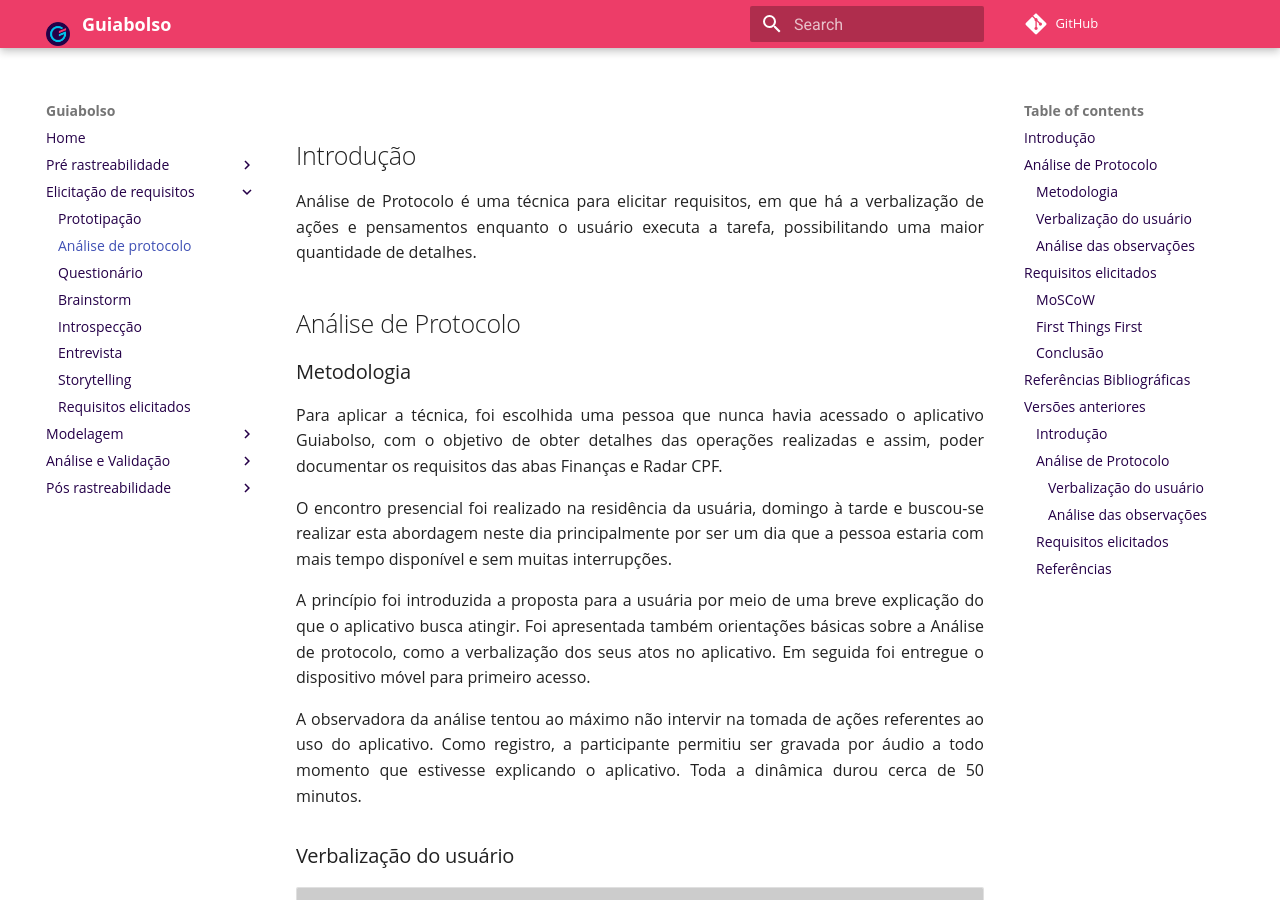
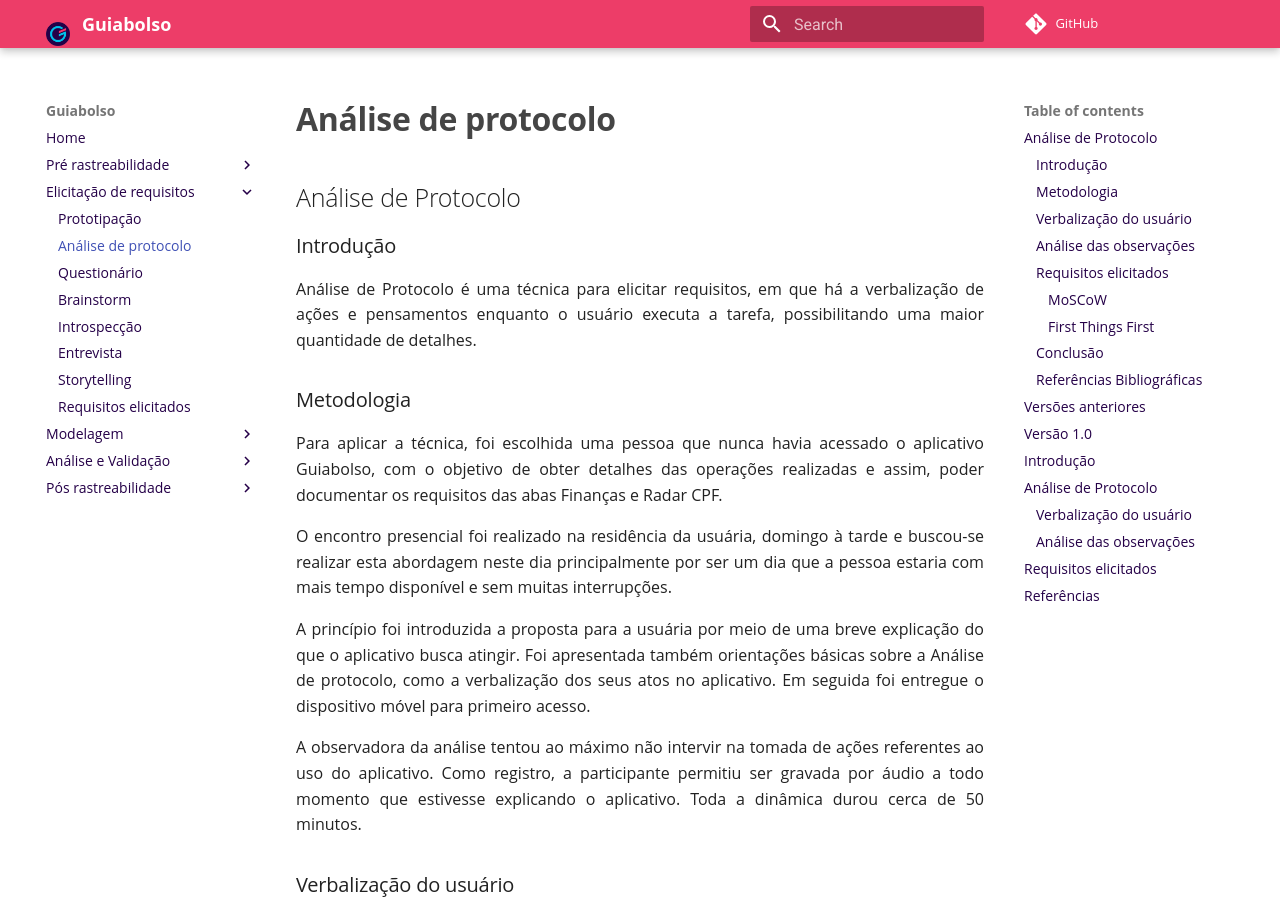
Before and after one commit to fga-disciplinas/2019.1-Guia-Bolso, an MkDocs documentation site: the page built from docs/elicitacao-de-requisitos/analise-de-protocolo.md, in a window 1280 px wide and 900 px high. Built offline with MkDocs 1.6.1 and Material for MkDocs 9.7.7, drawn with Linux system fonts in a browser that asks for light colours; comment, search, counter and statistics services are not loaded; old or Windows-style settings are respelled for this version of MkDocs.

```diff
--- a/docs/elicitacao-de-requisitos/analise-de-protocolo.md
+++ b/docs/elicitacao-de-requisitos/analise-de-protocolo.md
@@ -1,9 +1,11 @@
-## Introdução
+## Análise de Protocolo
+
+### Introdução
+
 Análise de Protocolo é uma técnica para elicitar requisitos, em que há a verbalização de ações e pensamentos enquanto o usuário executa a tarefa, possibilitando uma maior quantidade de detalhes.
 
-## Análise de Protocolo
+### Metodologia
 
-### Metodologia
 Para aplicar a técnica, foi escolhida uma pessoa que nunca havia acessado o aplicativo Guiabolso, com o objetivo de obter detalhes das operações realizadas e assim, poder documentar os requisitos das abas Finanças e Radar CPF.
 
 O encontro presencial foi realizado na residência da usuária, domingo à tarde e buscou-se realizar esta abordagem neste dia principalmente por ser um dia que a pessoa estaria com mais tempo disponível e sem muitas interrupções.
@@ -13,6 +15,7 @@
 A observadora da análise tentou ao máximo não intervir na tomada de ações referentes ao uso do aplicativo. Como registro, a participante permitiu ser gravada por áudio a todo momento que estivesse explicando o aplicativo. Toda a dinâmica durou cerca de 50 minutos.
 
 ### Verbalização do usuário
+
 |Operação|Observação|
 |--------|----------------------------|
 |Cadastro|Cadastro agradável, pois é simples.|
@@ -40,12 +43,14 @@
 |Adicionar conta|Ao escolher a opção Banco do Brasil, foi pedido uma senha do internet banking, porém ela não fez/não lembra de ter feito uma senha para este fim. Por não ter essa senha, foi impossível prosseguir com a operação.|
 
 ### Análise das observações
+
 Por meio da Análise de protocolo, foi possível observar que o aplicativo tem um nível de dificuldade mediano, visto que não há um tutorial para novos usuários. Consequentemente, pode-se notar um tempo gasto na aba Finanças consideravelmente alto, com registro de aproximadamente 30 minutos.
 Entretanto, deve-se considerar que a usuária teve que adicionar as transações manualmente, influenciando no tempo total. Sua verbalização foi clara a ponto de poder notar que o processo de inserção de dados manualmente era um processo cansativo.
 Houve uma intervenção por parte da equipe ouvinte em uma das ações de exploração ao aplicativo: Adicionar uma transação manual, pois a usuária não estava conseguindo manter o fluxo que esperava por questões de usabilidade, questão esta abordada nas observações, gerando o requisito AP11.
 
-## Requisitos elicitados
-### MoSCoW
+### Requisitos elicitados
+
+#### MoSCoW
 
 |Código|Descrição do Requisito|Prioridade|
 |:------:|----------------------|:----------:|
@@ -70,7 +75,7 @@
 |AP19|O Guiabolso pode permitir a integração com o sistema "Nota Legal" para o usuário visualizar saldo em conta e prazos.|Would|
 
 
-### First Things First
+#### First Things First
 
 <div class="datatable"></div>
 | ID | Benefício relativo | Penalidade Relativa | Valor total | Valor %| Custo relativo | Custo % | Risco relativo | Risco % | Prioridade |
@@ -105,7 +110,7 @@
 O resultado do experimento foi satisfatório, pois para um usuário iniciante do aplicativo Guiabolso, foi possível absorver uma variedade de requisitos importantes do aplicativo.
 
 
-## Referências Bibliográficas
+### Referências Bibliográficas
 Demoiselle Process. Diretriz: Orientações para a Elicitação de Requisitos. Disponível em: <http://demoiselle.sourceforge.net/process/ds/1.2.3-BETA1/ProcessoDemoisellePlugin/guidances/guidelines/orientacoesElicitacaoRequisitos_3AF37DEB.html>. Acesso em: 06 de abril de 2019.
 
 Frederico Aranha - Site Campus. Técnica MoSCoW na Priorização dos Requisitos. Disponível em: <https://sitecampus.com.br/tecnica-moscow-na-priorizacao-dos-requisitos/>. Acesso em 07 de abril de 2019.
@@ -120,7 +125,8 @@
 
 
 
-# Versões anteriores
+##   Versões anteriores
+## Versão 1.0
 ## Introdução
 Análise de Protocolo é uma técnica para elicitar requisitos, em que há a verbalização de ações e pensamentos enquanto o usuário executa a tarefa, possibilitando uma maior quantidade de detalhes.
 
```
Also changed, not shown: docs/analise/analise_cenarios.md (+1 -1 lines), docs/analise/analise_rich_picture.md (+6 -2 lines), docs/elicitacao-de-requisitos/questionario.md (+37 -28 lines).
